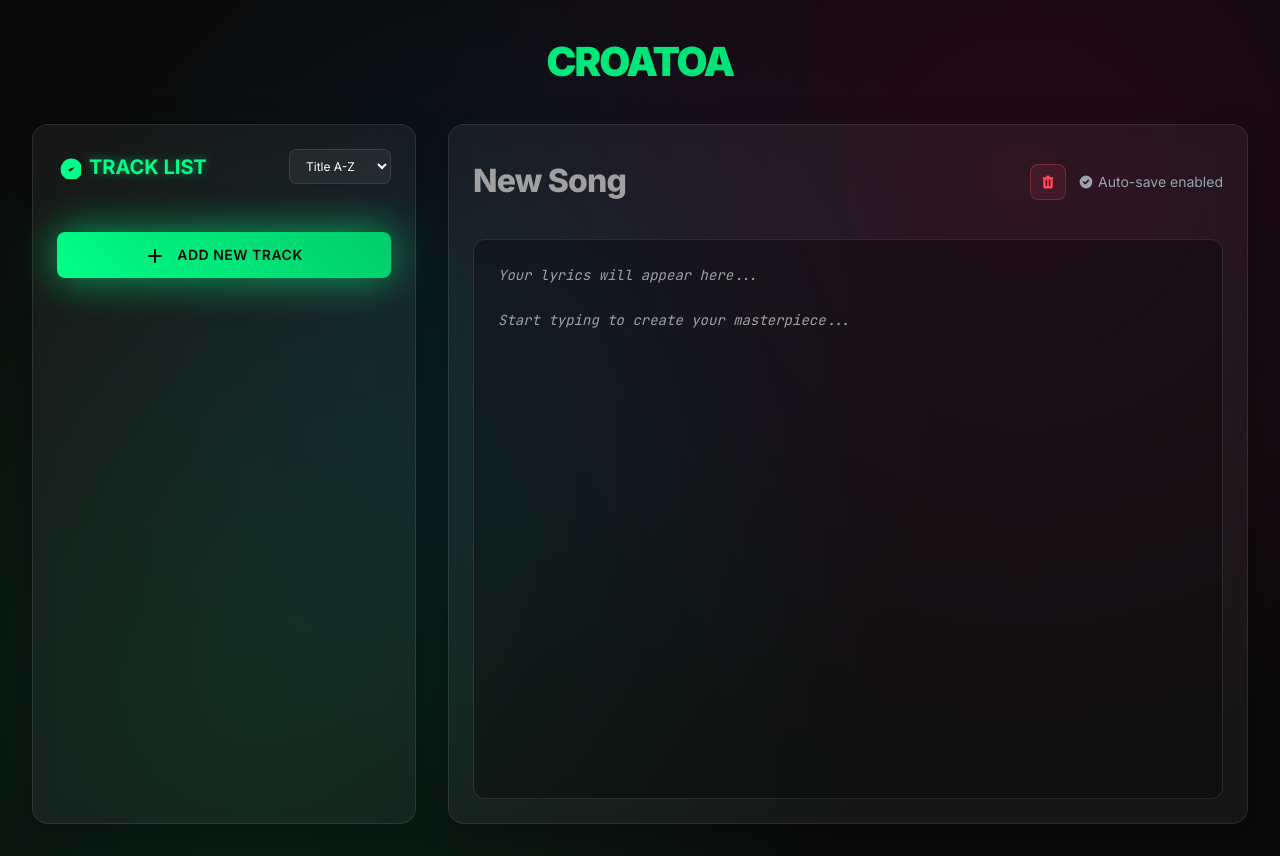
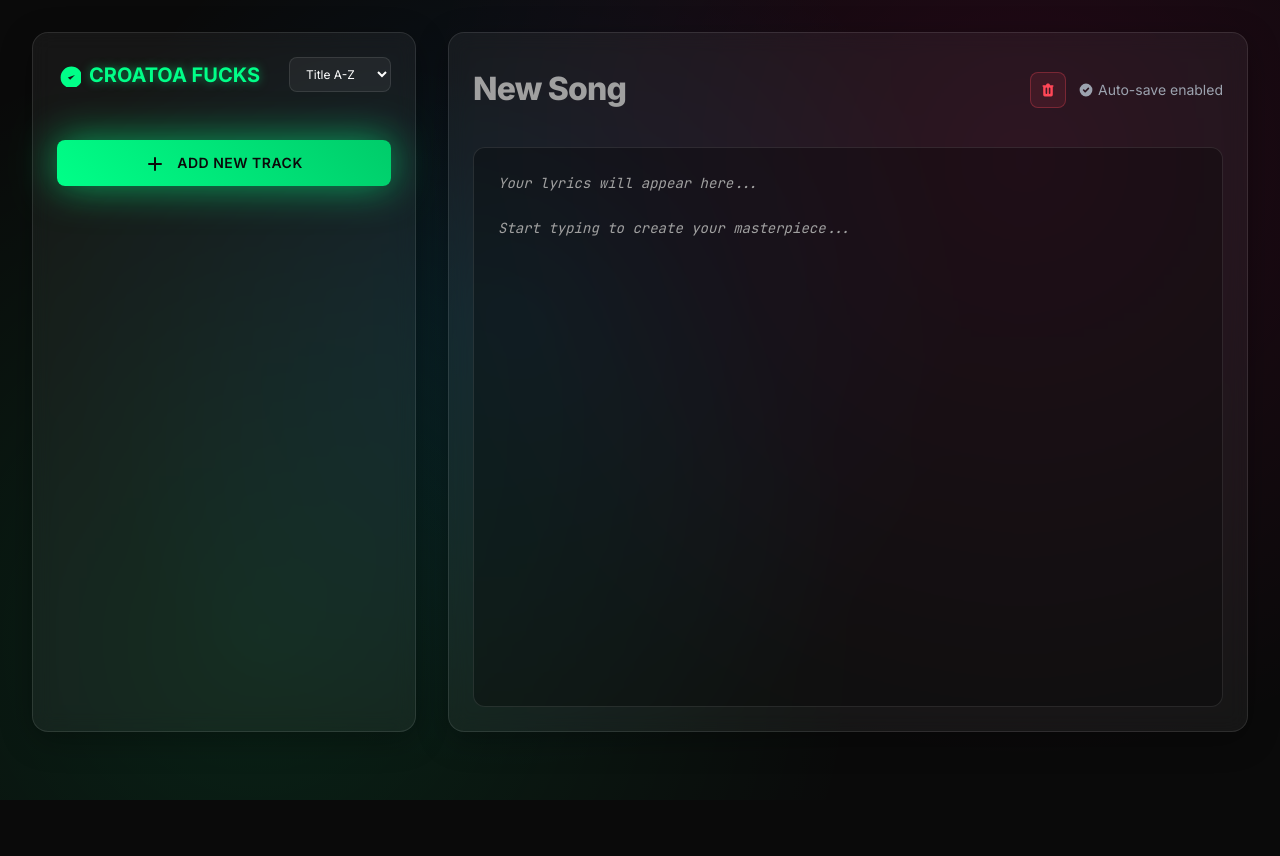
Before and after one commit to levensailor/croatoasongs, a plain HTML site: page static/index.html in a window 1280 px wide. After the commit the page ends 800 px from the top, so only its background shows below. Drawn offline with nearby package versions, Linux system fonts and the light colour scheme; no server answers.

Commit message:
Remove CROATOA header and change TRACK LIST to CROATOA FUCKS

```diff
--- a/static/index.html
+++ b/static/index.html
@@ -293,14 +293,13 @@
 </head>
 <body>
     <div class="container mx-auto p-8">
-        <h1 class="header-logo">CROATOA</h1>
         <div class="grid grid-cols-1 lg:grid-cols-3 gap-8">
             <div class="glass-card p-6">
                 <h2 class="text-xl font-bold mb-6 neon-text flex items-center">
                     <svg class="w-6 h-6 mr-2" fill="currentColor" viewBox="0 0 20 20">
                         <path d="M9 12l2 2 4-4m6 2a9 9 0 11-18 0 9 9 0 0118 0z"/>
                     </svg>
-                    TRACK LIST
+                    CROATOA FUCKS
                     <select id="sort-dropdown" class="sort-dropdown ml-auto">
                         <option value="title-asc">Title A-Z</option>
                         <option value="title-desc">Title Z-A</option>
```
